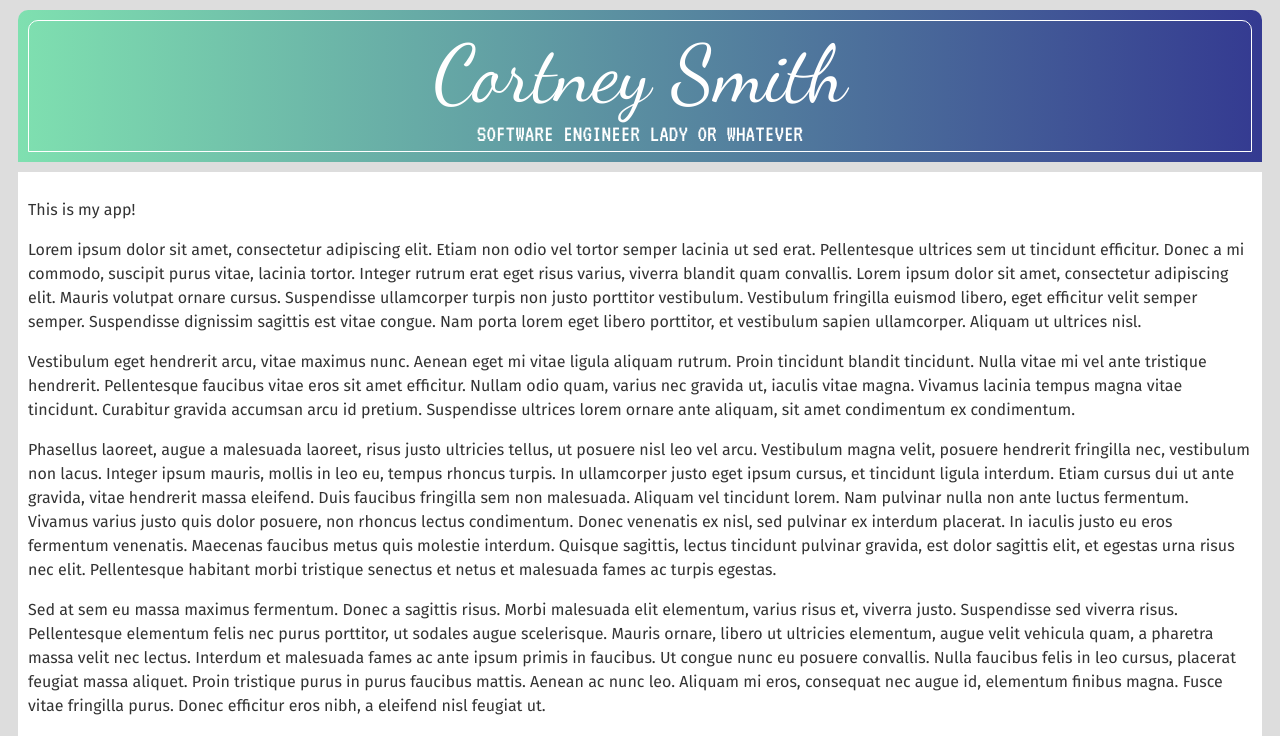
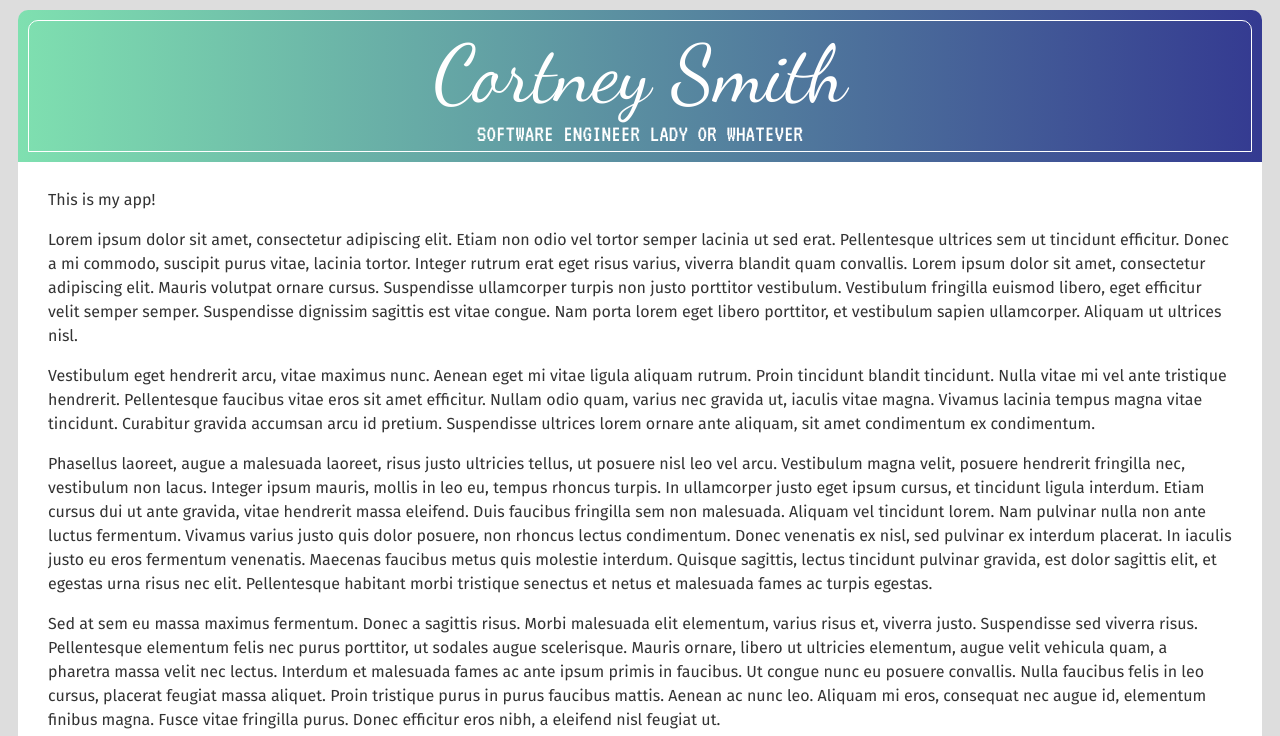
Before and after one commit to cortneysmith/cortneysmith, a React (Create React App) app: page / in a window 1280 px wide. Shown: the top 736 px of the page. Built offline with nearby package versions, Linux system fonts and the light colour scheme; what buttercms would draw is missing.

Commit message:
stuff and whatnot idk

```diff
--- a/src/css/index.css
+++ b/src/css/index.css
@@ -23,7 +23,7 @@ body {
 #header {
   color: #fff;
   padding: 10px;
-  margin: 10px;
+  margin: 10px 10px 0 10px;
   text-align: center;
   background: linear-gradient(90deg, var(--light-mint), var(--dark-blue));
   border-top-left-radius: 10px;
@@ -76,14 +76,15 @@ h6 {
 }
 
 #main {
+  background: #fff;
   display: grid;
   line-height: 1.5em;
   grid-template-columns: 1fr;
-  margin: 10px 10px 0 10px;
+  margin: 0 10px 0 10px;
+  padding: 0 20px 0 20px;
 }
 
 .App {
-  background: #fff;
   padding: 10px;
 }
 
```
